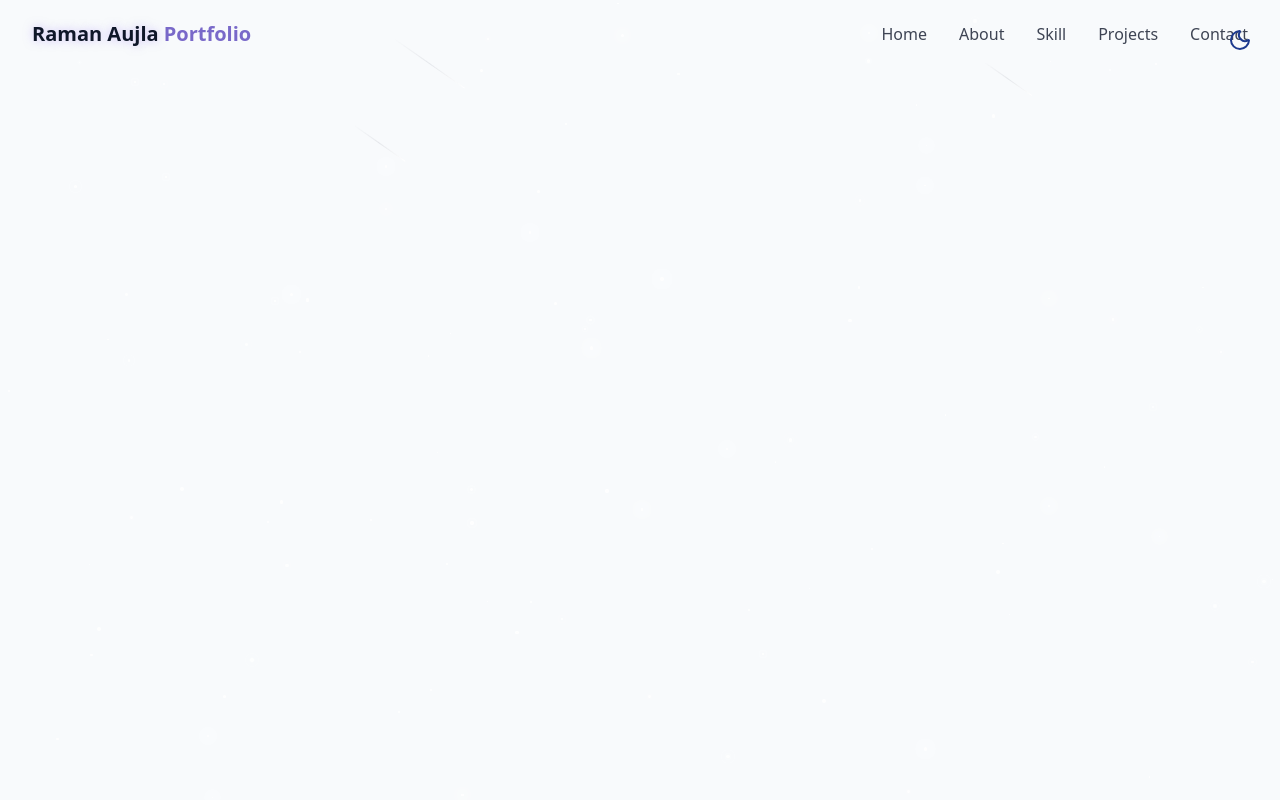
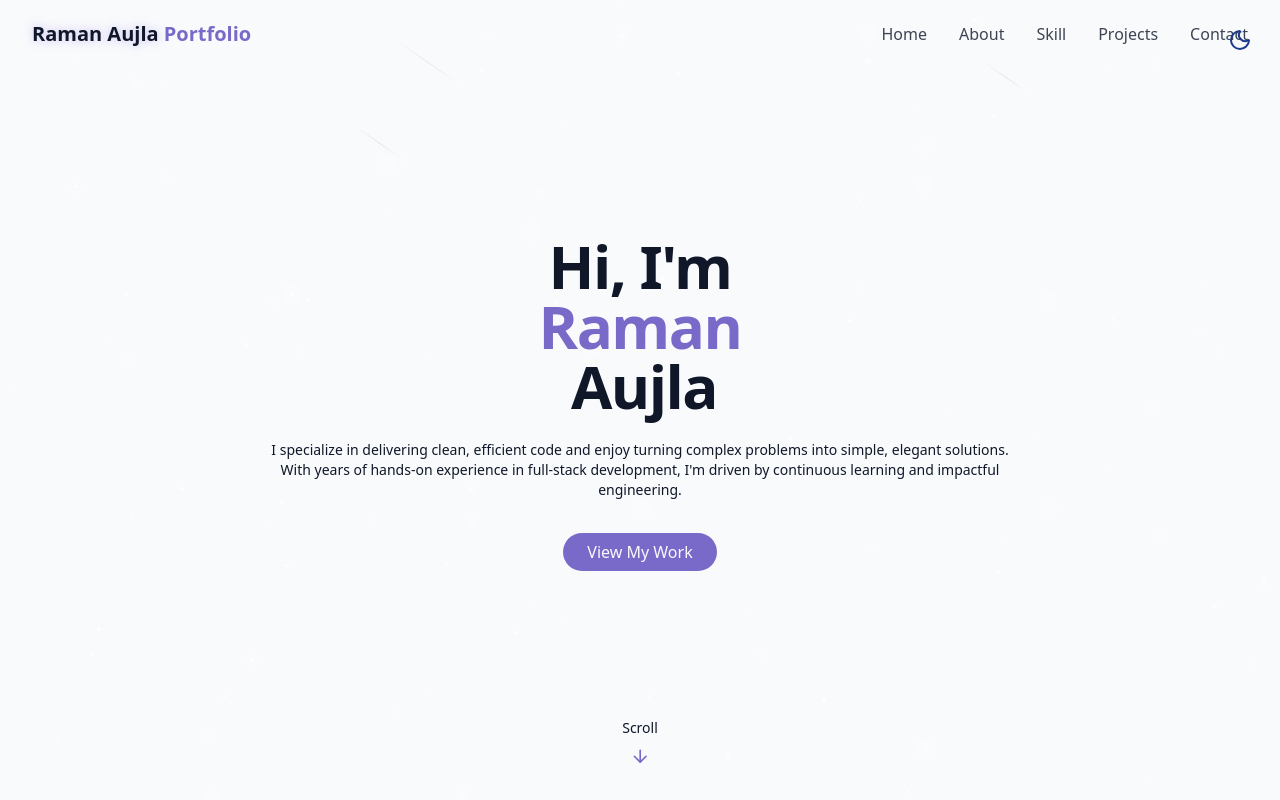
Before and after one commit to romiaujla/portfolio-2025, a React (Vite) app: page / in a window 1280 px wide. Built offline with nearby package versions, Linux system fonts and the light colour scheme.

Commit message:
[PORTFOLIO-2025] Completed creating the Hero Section

```diff
--- /dev/null
+++ b/src/components/HeroSection.tsx
@@ -0,0 +1,38 @@
+import { ArrowDown } from "lucide-react";
+
+export const HeroSection = () => {
+    return (
+        <section
+            id="hero"
+            className="relative min-h-screen flex flex-col items-center justify-center px-4"
+        >
+            <div className="container max-w-4l mx-auto text-center z-10">
+                <div className="">
+                    <div className="space-y-6">
+                        <h1 className="text-4xl md:text-6xl font-bold tracking-tight flex flex-col">
+                            <span className="opacity-0 animate-fade-in">Hi, I'm</span>
+                            <span className="opacity-0 text-primary animate-fade-in-delay-1">Raman</span>
+                            <span className="opacity-0 text-gradient ml-2 animate-fade-in-delay-2">Aujla</span>
+                        </h1>
+
+                        <p className="text-xs md:text-sm text-muted-foreground max-w-3xl mx-auto mt-4 opacity-0 animate-fade-in-delay-3">
+                            I specialize in delivering clean, efficient code and enjoy turning complex problems into simple, elegant solutions.
+                            With years of hands-on experience in full-stack development, I'm driven by continuous learning and impactful engineering.
+                        </p>
+
+                        <div className="pt-4 opacity-0 animate-fade-in-delay-4">
+                            <a href="#projects" className="cosmic-button">
+                                View My Work
+                            </a>
+                        </div>
+                    </div>
+                </div>
+            </div>
+
+            <div className="absolute bottom-8 left-1/2 transform -translate-x-1/2 flex flex-col items-center animate-bounce">
+                <span className="text-sm text-muted-foreground mb-2"> Scroll </span>
+                <ArrowDown className="h-5 w-5 text-primary" />
+            </div>
+        </section>
+    );
+}
--- a/src/pages/Home.tsx
+++ b/src/pages/Home.tsx
@@ -1,3 +1,4 @@
+import { HeroSection } from "../components/HeroSection";
 import { NavBar } from "../components/NavBar";
 import { StarBackground } from "../components/StarBackground";
 import { ThemeToggle } from "../components/ThemeToggle";
@@ -9,6 +10,10 @@
         <StarBackground />
 
         <NavBar />
+
+        <main>
+            <HeroSection />
+        </main>
     </div>
 
     {/* Main Content */ }
```
